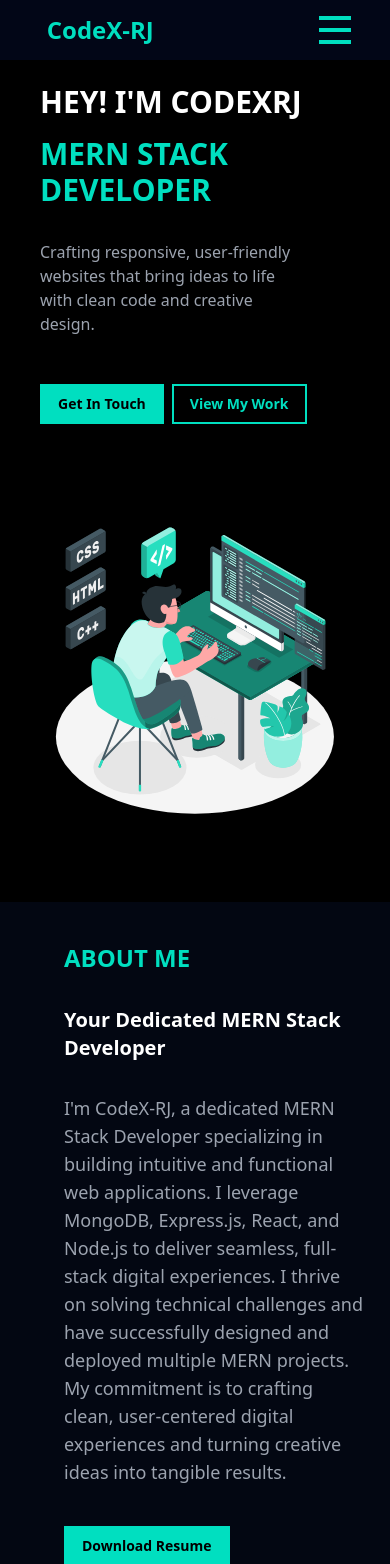
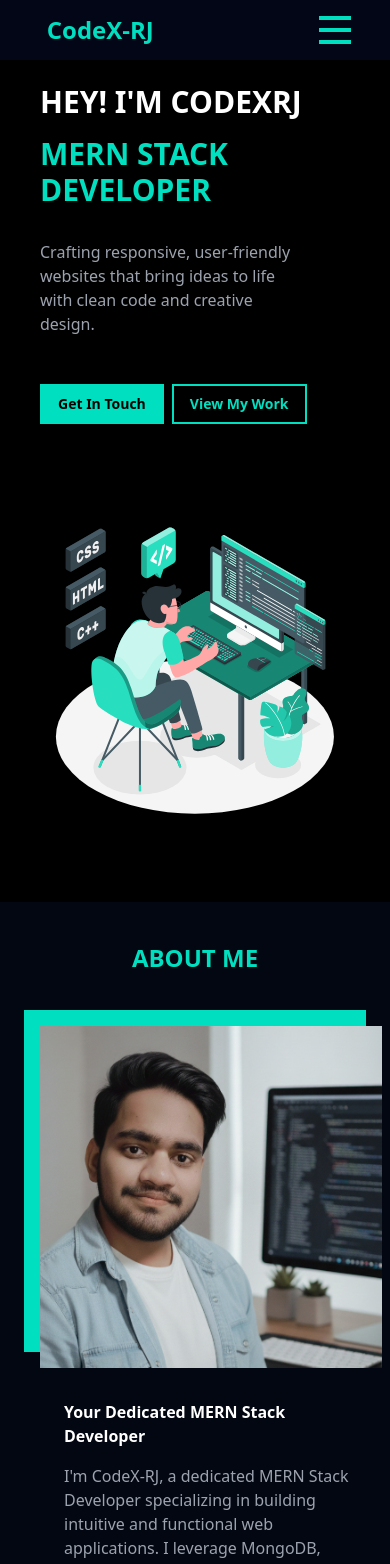
Before and after one commit to CodeX-RJ/my-portfolio, a React (Vite) app: page / in a window 390 px wide. Shown: the top 1564 px of the page. Built offline with nearby package versions, Linux system fonts and the light colour scheme.

Commit message:
animation and navbar fix

```diff
--- a/src/index.css
+++ b/src/index.css
@@ -5,3 +5,19 @@ html
 {
     scroll-behavior: smooth;
 }
+
+#underLine,
+#underLine2,
+#underLine3,
+#underLine4,
+#underLine5 {
+  transition: left 0.5s ease-in-out;
+}
+
+#linkText:hover #underLine,
+#linkText2:hover #underLine2,
+#linkText3:hover #underLine3,
+#linkText4:hover #underLine4,
+#linkText5:hover #underLine5 {
+  left: 0;
+}
--- a/src/sections/About.jsx
+++ b/src/sections/About.jsx
@@ -4,7 +4,10 @@ import mypic from '../assets/mypic.png'
 
 const About = () => {
   return (
-    <section className='bg-gray-950 h-full w-full flex flex-col-reverse md:flex-row p-6 md:p-10 items-center lg:px-40' id='about'>
+    <section className='bg-gray-950 h-full w-full flex flex-col md:flex-row p-6 md:p-10 items-center lg:px-20 xl:px-40' id='about'>
+      <h1 className='text-csGreen font-bold text-2xl lg:text-3xl xl:text-4xl my-4 md:hidden'>
+          ABOUT ME
+        </h1>
       <motion.div
       initial={{ opacity: 0, x: -150 }}
       whileInView={{ opacity: 1, x: 0 }}
@@ -21,19 +24,19 @@ const About = () => {
         </div>
       </div>
       </motion.div>
-      <motion.div className='flex flex-col w-full md:w-4/6 md:ml-12 pl-10'
+      <motion.div className='flex flex-col w-full md:w-4/6 md:ml-12 pl-10 mt-7 md:mt-0'
       initial={{translateX: '40%', opacity: 0}}
       whileInView={{translateX: '0',opacity: '100%'}}
       transition={{duration: 0.5, ease:'easeIn', delay: 0.5}}
       viewport={{once: true}}
       >
-        <h1 className='text-csGreen font-bold text-2xl lg:text-3xl xl:text-4xl my-4'>
+        <h1 className='text-csGreen font-bold text-2xl md:text-xl lg:text-2xl xl:text-3xl 2xl:text-4xl my-2 2xl:my-4 hidden md:block'>
           ABOUT ME
         </h1>
-        <h2 className='text-white text-xl lg:text-2xl xl:text-3xl font-bold my-4'>
+        <h2 className='text-white text-md md:text-lg lg:text-xl xl:text-2xl 2xl:text-3xl font-bold md:my-2 xl:my-4'>
         Your Dedicated MERN Stack Developer
         </h2>
-        <p className='text-gray-400 text-lg lg:text-xl xl:text-2xl my-4'>
+        <p className='text-gray-400 text-md md:text-md lg:text-lg xl:text-xl 2xl:text-2xl my-4'>
         I'm CodeX-RJ, a dedicated MERN Stack Developer specializing in building intuitive and functional web applications. I leverage MongoDB, Express.js, React, and Node.js to deliver seamless, full-stack digital experiences.
         I thrive on solving technical challenges and have successfully designed and deployed multiple MERN projects. My commitment is to crafting clean, user-centered digital experiences and turning creative ideas into tangible results.
         </p>
--- a/src/sections/Header.jsx
+++ b/src/sections/Header.jsx
@@ -1,5 +1,6 @@
 import React from 'react'
 import { useState, useEffect} from 'react'
+import { motion } from 'motion/react';
 
 const Header = () => {
 
@@ -14,11 +15,15 @@ const Header = () => {
       <nav className='flex justify-around bg-slate-950 text-white font-sans p-2 md:p-3 lg:p-2 fixed shadow-md w-full items-center z-20 lg:px-28'>
       <h1 className='w-1/2 md:ml-5 text-csGreen text-2xl font-bold'>CodeX-RJ</h1>
       <ul className='hidden md:flex justify-around w-1/2 text-lg'>
-        <li className='hover:text-csGreen cursor-pointer transition-all text-sm lg:text-base xl:text-lg'><a href="#home">HOME</a></li>
-        <li className='hover:text-csGreen cursor-pointer transition-all text-sm lg:text-base xl:text-lg'><a href="#about">ABOUT ME</a></li>
-        <li className='hover:text-csGreen cursor-pointer transition-all text-sm lg:text-base xl:text-lg'><a href="#skills">SKILLS</a></li>
-        <li className='hover:text-csGreen cursor-pointer transition-all text-sm lg:text-base xl:text-lg'><a href="#project">PROJECTS</a></li>
-        <li className='hover:text-csGreen cursor-pointer transition-all text-sm lg:text-base xl:text-lg'><a href="#contact">CONTACT ME</a></li>
+        <li id='linkText' className='hover:text-csGreen cursor-pointer transition-all text-sm lg:text-base xl:text-lg  relative overflow-hidden'><a href="#home">HOME <div id='underLine' className= 'w-full absolute left-[-100%] top-0 z-30 h-full border-b-2 border-b-csGreen'></div> </a></li>
+
+        <li id='linkText2' className='hover:text-csGreen cursor-pointer transition-all text-sm lg:text-base xl:text-lg relative overflow-hidden'><a href="#about">ABOUT ME<div id='underLine2' className= 'w-full absolute left-[-100%] top-0 z-30 h-full border-b-2 border-b-csGreen'></div> </a></li>
+
+        <li id='linkText3' className='hover:text-csGreen cursor-pointer transition-all text-sm lg:text-base xl:text-lg relative overflow-hidden'><a href="#skills">SKILLS<div id='underLine3' className= 'w-full absolute left-[-100%] top-0 z-30 h-full border-b-2 border-b-csGreen'></div></a> </li>
+
+        <li id='linkText4' className='hover:text-csGreen cursor-pointer transition-all text-sm lg:text-base xl:text-lg relative overflow-hidden'><a href="#project">PROJECTS <div id='underLine4' className= 'w-full absolute left-[-100%] top-0 z-30 h-full border-b-2 border-b-csGreen'></div> </a></li>
+
+        <li id='linkText5' className='hover:text-csGreen cursor-pointer transition-all text-sm lg:text-base xl:text-lg relative overflow-hidden'><a href="#contact">CONTACT ME<div id='underLine5' className= 'w-full absolute left-[-100%] top-0 z-30 h-full border-b-2 border-b-csGreen'></div></a> </li>
       </ul>
       <button className='md:hidden w-8 p-0 ' onClick={toggleMenu}>
         <span className={`block w-full h-1 bg-csGreen m-2 ease-in-out ${menuOpen ? 'rotate-45 translate-y-3' : 'rotate-0 ' } transition-transform ease-linear duration-200`} ></span>
@@ -27,11 +32,11 @@ const Header = () => {
       </button>
     </nav>
     <ul className={`pt-14 fixed left-0 w-full transition-all duration-1000 md:hidden ease-in-out ${menuOpen ? "top-0" : "-top-full"} transform z-10`}>
-      <li className='bg-gray-900 text-center text-lg font-semibold p-4 text-csGreen hover:text-black hover:bg-csGreen transition-all duration-200 ' onClick={toggleMenu}>HOME</li>
-      <li className=' bg-gray-900 text-center text-lg font-semibold p-4 text-csGreen hover:text-black hover:bg-csGreen transition-all duration-200 ' onClick={toggleMenu}>ABOUT ME</li>
-      <li className=' bg-gray-900 text-center text-lg font-semibold p-4 text-csGreen hover:text-black hover:bg-csGreen transition-all duration-200 ' onClick={toggleMenu}>SKILLS</li>
-      <li className=' bg-gray-900 text-center text-lg font-semibold p-4 text-csGreen hover:text-black hover:bg-csGreen transition-all duration-200 ' onClick={toggleMenu}>PROJECTS</li>
-      <li className='bg-gray-900 text-center text-lg font-semibold p-4 text-csGreen hover:text-black hover:bg-csGreen transition-all duration-200 ' onClick={toggleMenu}>CONTACT ME</li>
+      <li className='bg-gray-900 text-center text-lg font-semibold p-4 text-csGreen hover:text-black hover:bg-csGreen transition-all duration-200 ' onClick={toggleMenu}><a href="#home">HOME</a></li>
+      <li className=' bg-gray-900 text-center text-lg font-semibold p-4 text-csGreen hover:text-black hover:bg-csGreen transition-all duration-200 ' onClick={toggleMenu}><a href="#about">ABOUT ME</a></li>
+      <li className=' bg-gray-900 text-center text-lg font-semibold p-4 text-csGreen hover:text-black hover:bg-csGreen transition-all duration-200 ' onClick={toggleMenu}><a href="#skills">SKILLS</a></li>
+      <li className=' bg-gray-900 text-center text-lg font-semibold p-4 text-csGreen hover:text-black hover:bg-csGreen transition-all duration-200 ' onClick={toggleMenu}><a href="#project">PROJECTS</a></li>
+      <li className='bg-gray-900 text-center text-lg font-semibold p-4 text-csGreen hover:text-black hover:bg-csGreen transition-all duration-200 ' onClick={toggleMenu}><a href="#contact">CONTACT ME</a></li>
     </ul>
     </header>
 
```
Also changed, not shown: src/sections/Project.jsx (+30 -2 lines).
